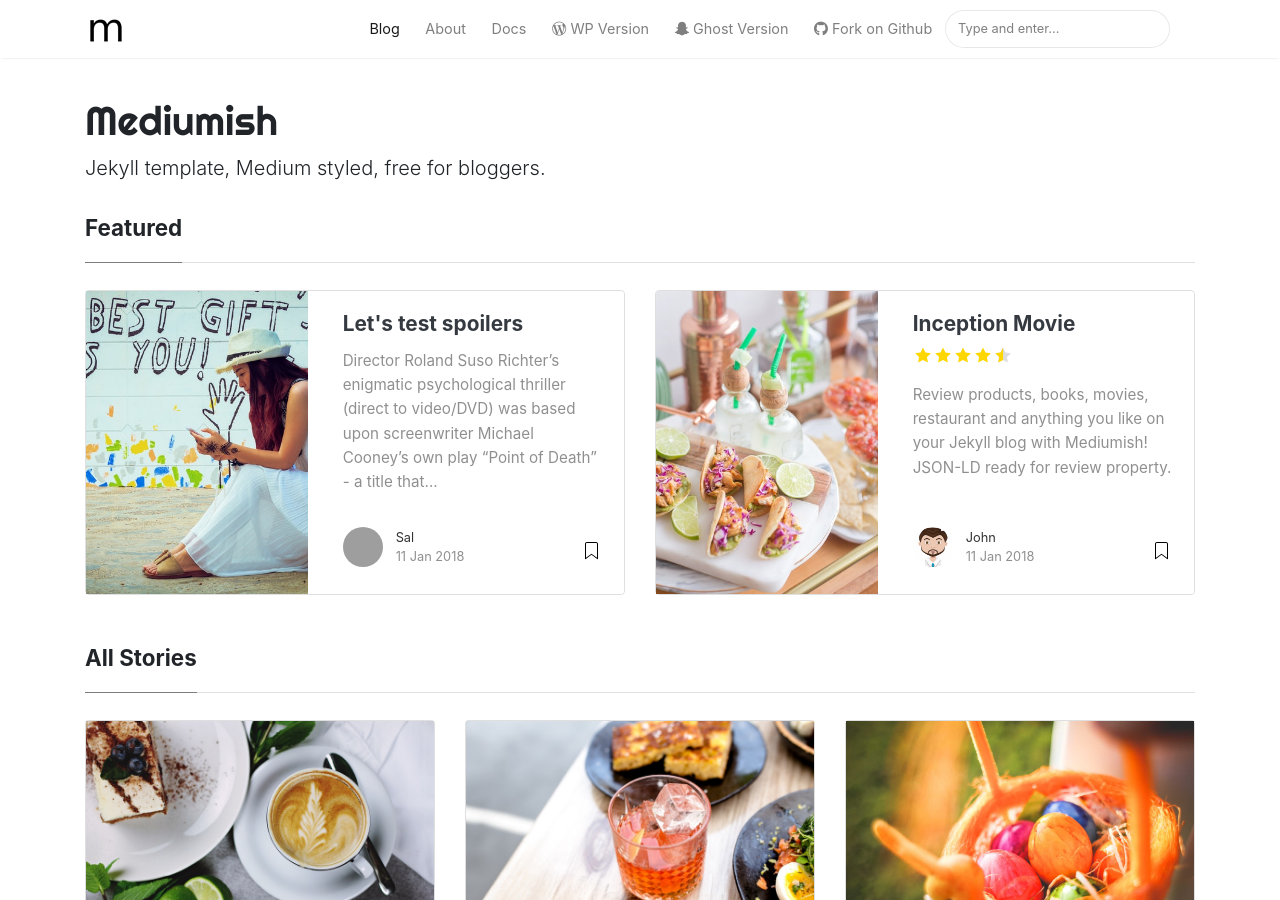
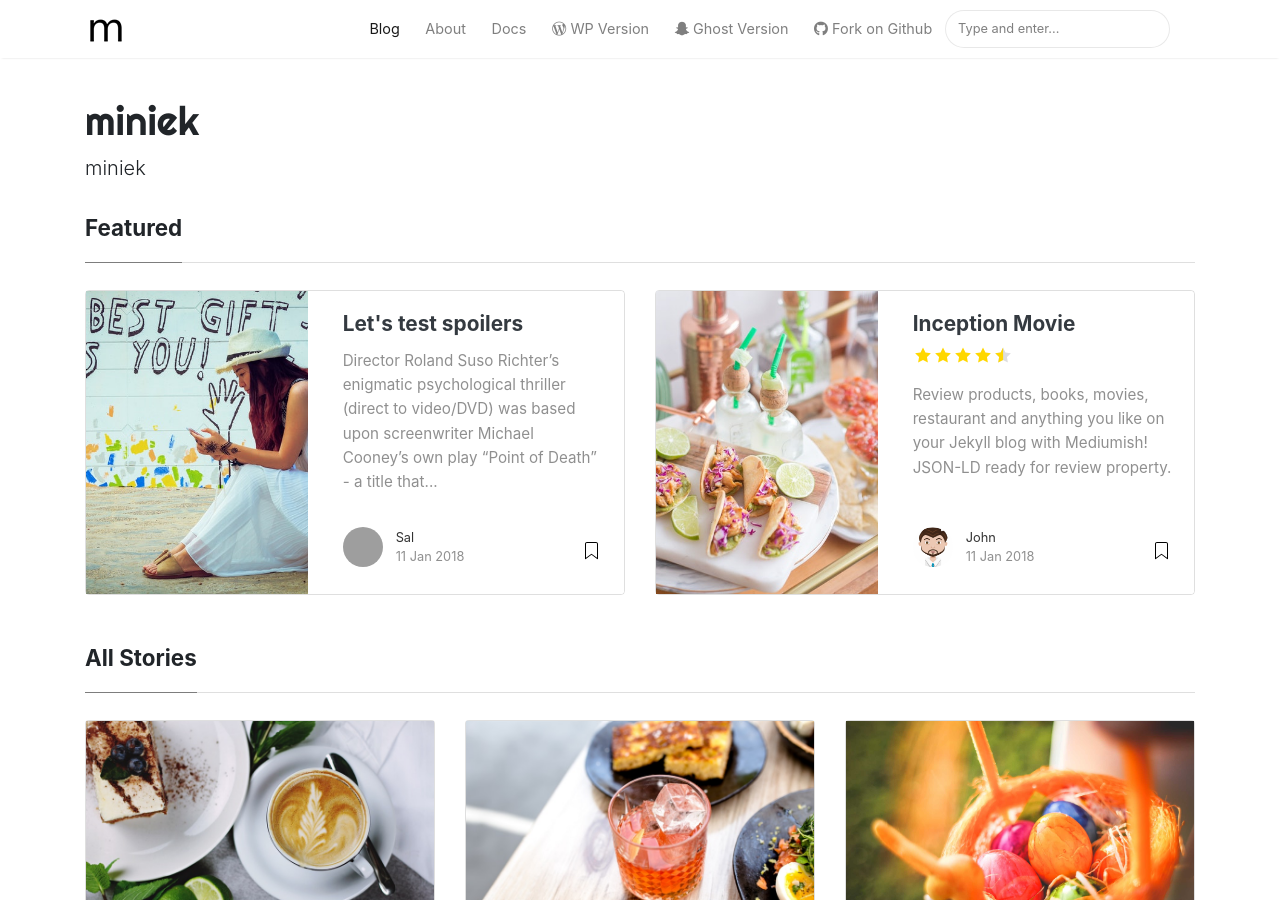
Before and after one commit to mic3ff/mic3ff.github.io, a Jekyll site: the page built from index.html, in a window 1280 px wide and 900 px high. Built offline with Jekyll 4.4.1, drawn with Linux system fonts in a browser that asks for light colours; nearby versions of some CDN libraries; the list of posts is cut into pages by our own code; some of the changed text lies outside the part shown; grey boxes are pictures that could not be loaded.

Commit message:
Update _config.yml

```diff
--- a/_config.yml
+++ b/_config.yml
@@ -1,13 +1,14 @@
 # Site
-name: "Mediumish"
-title: "Mediumish"
-description: "Jekyll template, Medium styled, free for bloggers."
+name: "miniek"
+title: "miniek"
+description: "miniek"
 logo: 'assets/images/logo.png'
 favicon: 'assets/images/logo.png'
-baseurl: /mediumish-theme-jekyll
-google_analytics: 'UA-46278016-1'
-disqus: 'demowebsite'
-mailchimp-list: 'https://wowthemes.us11.list-manage.com/subscribe/post?u=8aeb20a530e124561927d3bd8&amp;id=8c3d2d214b'
+#baseurl: /mediumish-theme-jekyll
+baseurl: ''
+google_analytics: ''
+disqus: ''
+mailchimp-list: ''
 include: ["_pages"]
 permalink: /:title/
 
```
